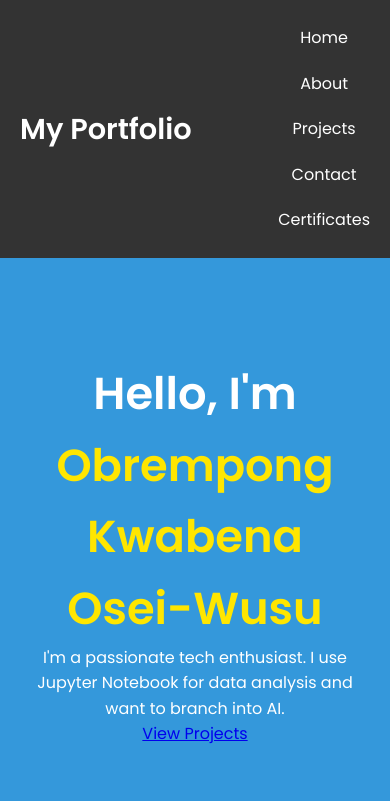
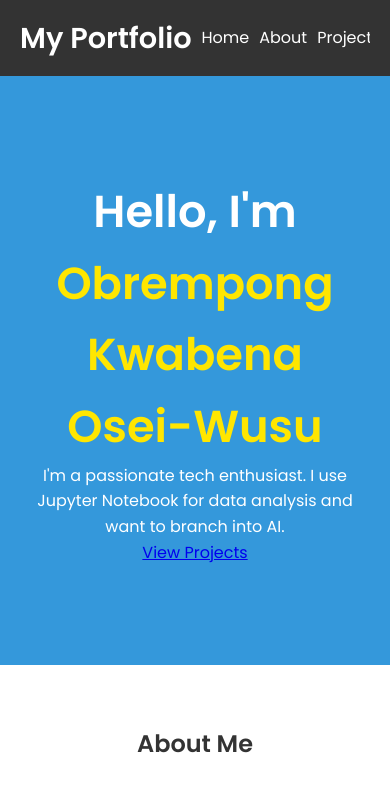
Before and after one commit to Obrempong-1/Portfolio, a plain HTML site: page index.html in a window 390 px wide. Shown: the top 801 px of the page. Drawn offline with Linux system fonts and the light colour scheme; a script that the page names is missing.

Commit message:
css modification

```diff
--- a/style.css
+++ b/style.css
@@ -27,6 +27,7 @@ nav {
   position: sticky;
   top: 0;
   z-index: 1000;
+  overflow-x: hidden;
 }
 
 nav .container {
@@ -37,16 +38,26 @@ nav .container {
 
 nav .logo {
   font-size: 1.8rem;
+  white-space: nowrap;
 }
 
 nav ul {
   display: flex;
   list-style: none;
-  flex-wrap: wrap; /* Allows the menu items to wrap to the next line if the screen is too small */
+  overflow-x: auto; /* Allow horizontal scroll */
+  -webkit-overflow-scrolling: touch; /* Enables smooth scrolling */
+  scroll-behavior: smooth; /* Smooth scroll */
+  white-space: nowrap; /* Prevent line breaks */
+  scrollbar-width: none; /* Hide scrollbar for Firefox */
+}
+
+nav ul::-webkit-scrollbar {
+  display: none; /* Hide scrollbar for WebKit browsers */
 }
 
 nav ul li {
   margin-left: 20px;
+  white-space: nowrap;
 }
 
 nav ul li a {
@@ -183,20 +194,11 @@ footer {
 
 /* Media Queries */
 @media (max-width: 768px) {
-  /* Force the navbar links to be visible and wrap them if the screen is too small */
   nav ul {
-    flex-direction: column;
-    align-items: center;
-    justify-content: center;
+    justify-content: flex-start;
   }
 
   nav ul li {
-    margin: 10px 0;
+    margin-left: 10px;
   }
 }
-
-@media (min-width: 769px) {
-  nav ul {
-    flex-direction: row;
-  }
-}
```
